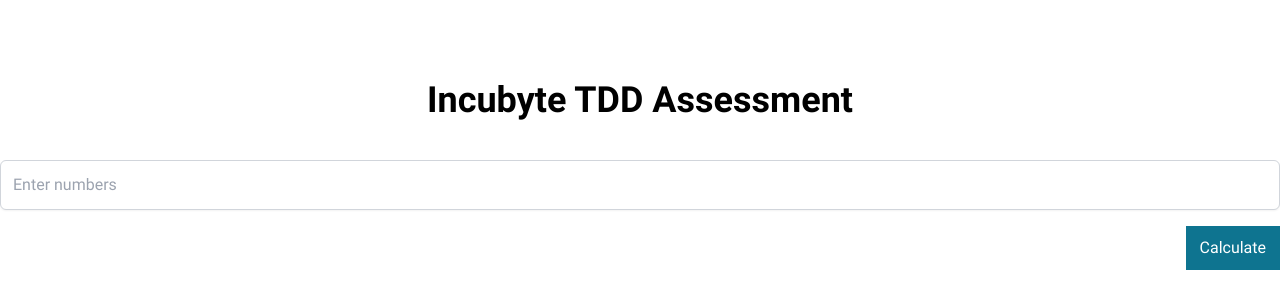
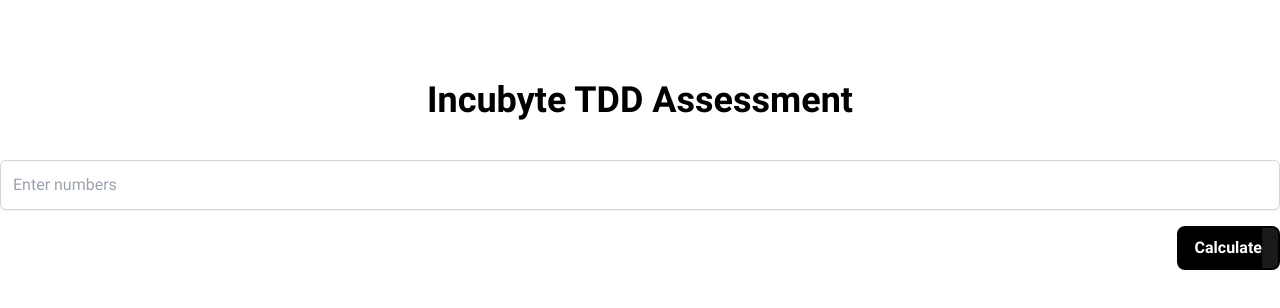
Before and after one commit to Arulraj-a2b/string-calculator, a React (Create React App) app: page / in a window 1280 px wide. Shown: the top 308 px of the page. Built offline with nearby package versions, Linux system fonts and the light colour scheme.

Commit message:
feat add button animation

```diff
--- a/src/index.css
+++ b/src/index.css
@@ -15,3 +15,44 @@
   background-color: #ffffff;
   font-family: "font-regular";
 }
+/* Keyframe animation for shimmer effect */
+@keyframes shimmer {
+  0% {
+    transform: translateX(-100%);
+  }
+  100% {
+    transform: translateX(100%);
+  }
+}
+
+/* Shimmer effect style */
+.shimmer-animation {
+  position: absolute;
+  top: 0;
+  left: 0;
+  width: 100%;
+  height: 100%;
+  background: linear-gradient(
+    90deg,
+    rgba(255, 255, 255, 0.1) 25%,
+    rgba(255, 255, 255, 0.3) 50%,
+    rgba(255, 255, 255, 0.1) 75%
+  );
+  background-size: 200% 100%;
+  animation: shimmer 1.5s infinite;
+  pointer-events: none;
+}
+
+button {
+  position: relative;
+  overflow: hidden;
+  border-radius: 8px; /* Optional: round the corners */
+}
+
+button:disabled {
+  background: #e0e0e0; /* Light grey background when disabled */
+}
+
+button:disabled .shimmer-animation {
+  display: none; /* Remove shimmer effect when button is disabled */
+}
--- a/src/packages/Button/Button.tsx
+++ b/src/packages/Button/Button.tsx
@@ -36,13 +36,13 @@
   btnType,
 }: Props) => {
   let buttonClassName =
-    "px-3 py-2 border-2 active:scale-95 transition transform active:opacity-50 flex items-center font-regular";
+    "px-4 py-2 border-2 transition-all transform active:opacity-70 relative overflow-hidden flex items-center justify-center font-bold";
 
   if (color === "primary") {
     buttonClassName +=
       variant === "outline"
-        ? " text-cyan-700 border-cyan-700"
-        : " bg-cyan-700 text-white border-cyan-700";
+        ? " text-white border-black"
+        : " bg-black text-white border-black";
   } else if (color === "secondary") {
     buttonClassName +=
       variant === "outline"
@@ -55,8 +55,11 @@
   }
 
   if (fullWidth) {
-    buttonClassName += " w-full justify-center";
+    buttonClassName += " w-full";
   }
+
+  buttonClassName +=
+    " hover:scale-105 hover:shadow-lg active:scale-95 transition-transform duration-200 ease-in-out";
 
   return (
     <button
@@ -65,8 +68,13 @@
       disabled={disabled}
       className={buttonClassName}
     >
-      {startIcon && <span className="mr-2">{startIcon}</span>} {children}{" "}
+      {startIcon && <span className="mr-2">{startIcon}</span>}
+      {children}
       {endIcon && <span className="ml-2">{endIcon}</span>}
+
+      {!disabled && (
+        <div className="absolute top-0 left-0 w-full h-full shimmer-animation" />
+      )}
     </button>
   );
 };
```
